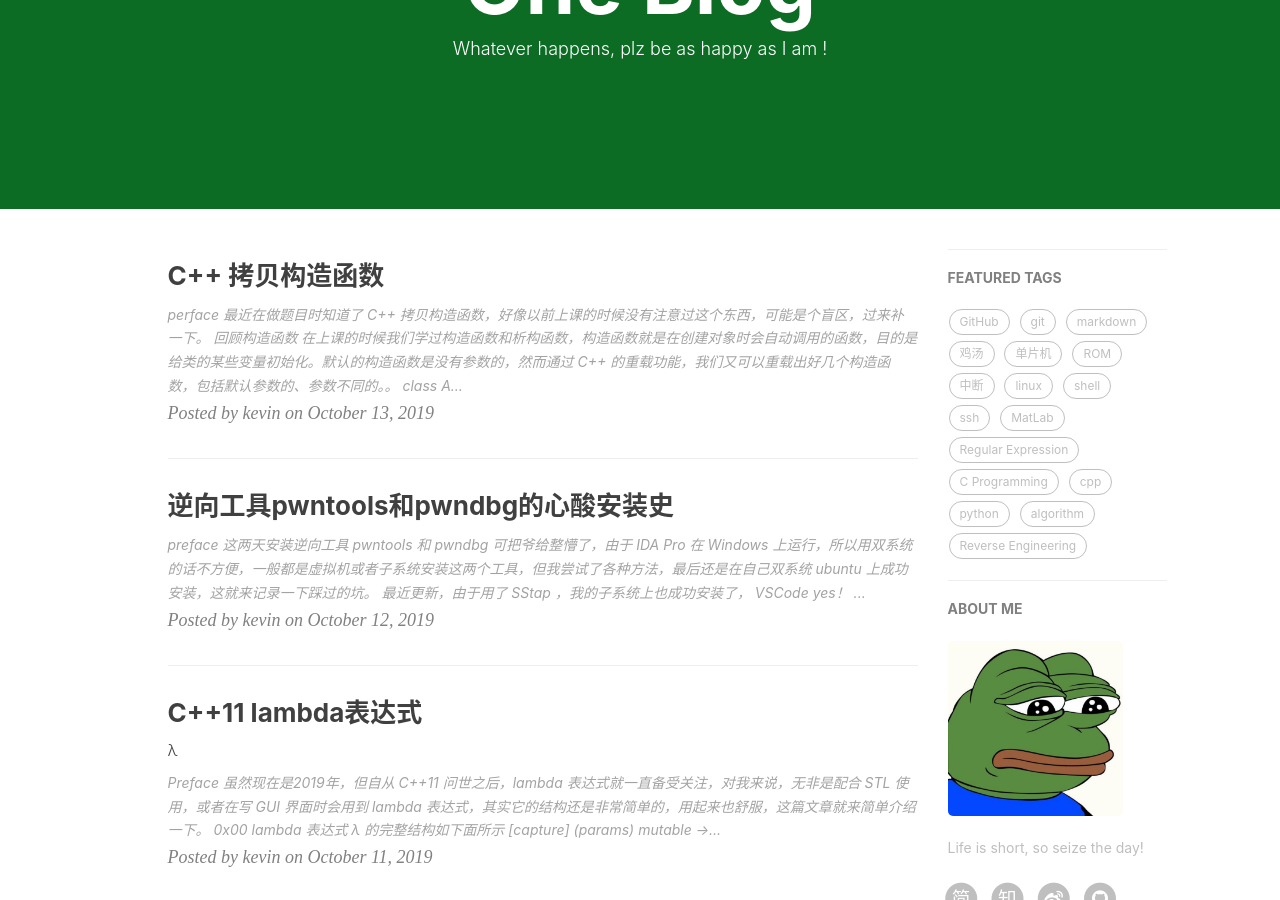
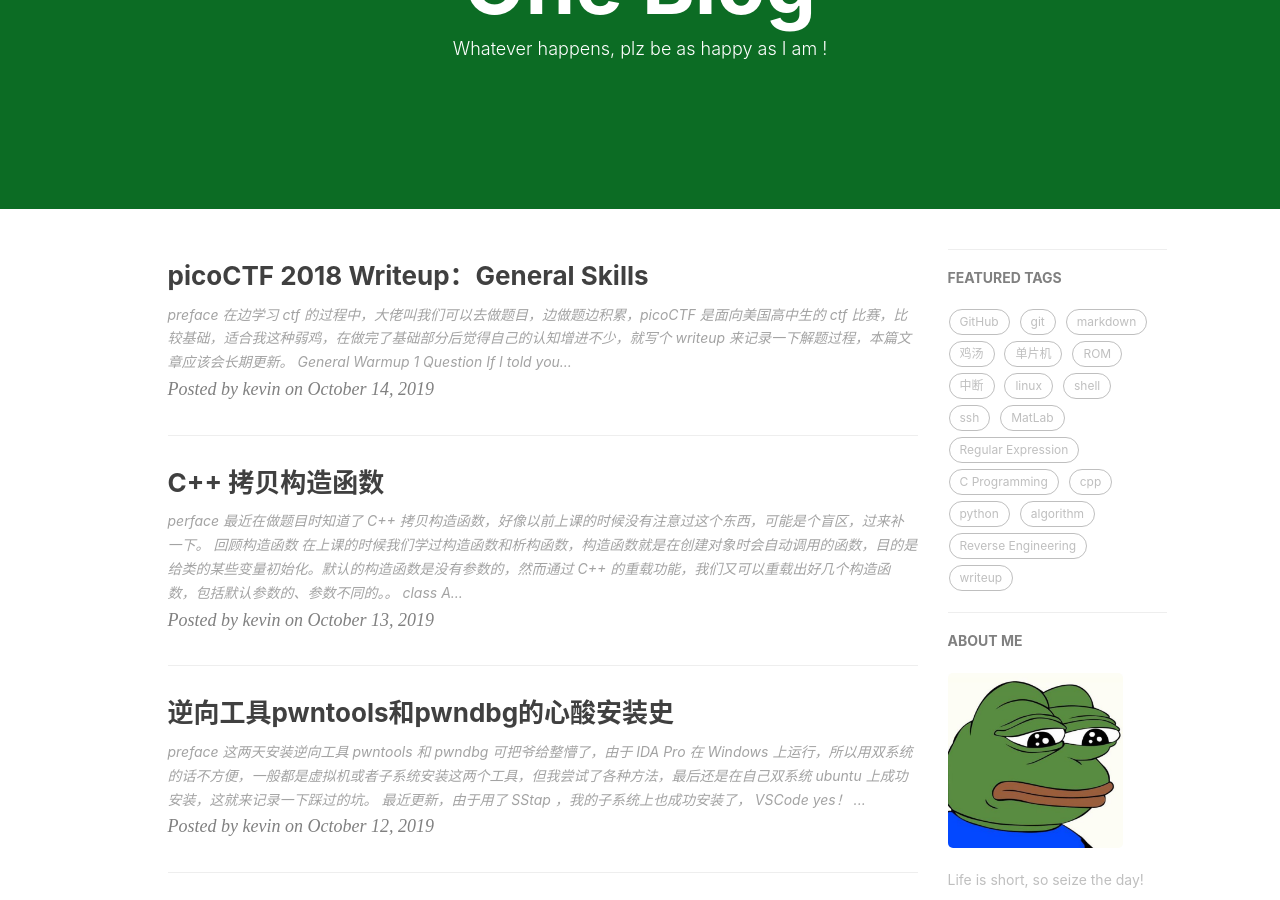
Before and after one commit to yarkable/yarkable.github.io, a Jekyll site: the page built from index.html, in a window 1280 px wide and 900 px high, scrolled down 309 px. Built offline with Jekyll 4.4.1, drawn with Linux system fonts in a browser that asks for light colours; nearby versions of some CDN libraries; the list of posts is cut into pages by our own code; comment, search, counter and statistics services are not loaded; some of the changed text lies outside the part shown.

Commit message:
upload new post

```diff
--- /dev/null
+++ b/_posts/2019-10-14-picoCTF 2018 Writeup：General Skills.md
@@ -0,0 +1,38 @@
+---
+layout:     post
+title:      picoCTF 2018 Writeup：General Skills
+subtitle:
+date:       2019-10-14
+author:     kevin
+header-img: img/green-bg.jpg
+catalog: true
+tags:
+    - writeup
+---
+
+
+## preface
+
+在边学习 ctf 的过程中，大佬叫我们可以去做题目，边做题边积累，picoCTF 是面向美国高中生的 ctf 比赛，比较基础，适合我这种弱鸡，在做完了基础部分后觉得自己的认知增进不少，就写个 writeup 来记录一下解题过程，本篇文章应该会长期更新。
+
+## General Warmup 1
+
+
+
+* **Question**
+
+
+
+  > If I told you your grade was 0x41 in hexadecimal, what would it be in ASCII?
+
+
+
+* **Hint**
+
+
+
+  > Submit your answer in our competition's flag format. For example, if you answer was 'hello', you would submit 'picoCTF{hello}' as the flag.
+
+
+
+* Solution
```
Also changed, not shown: _posts/C++.md (+34 -0 lines).
